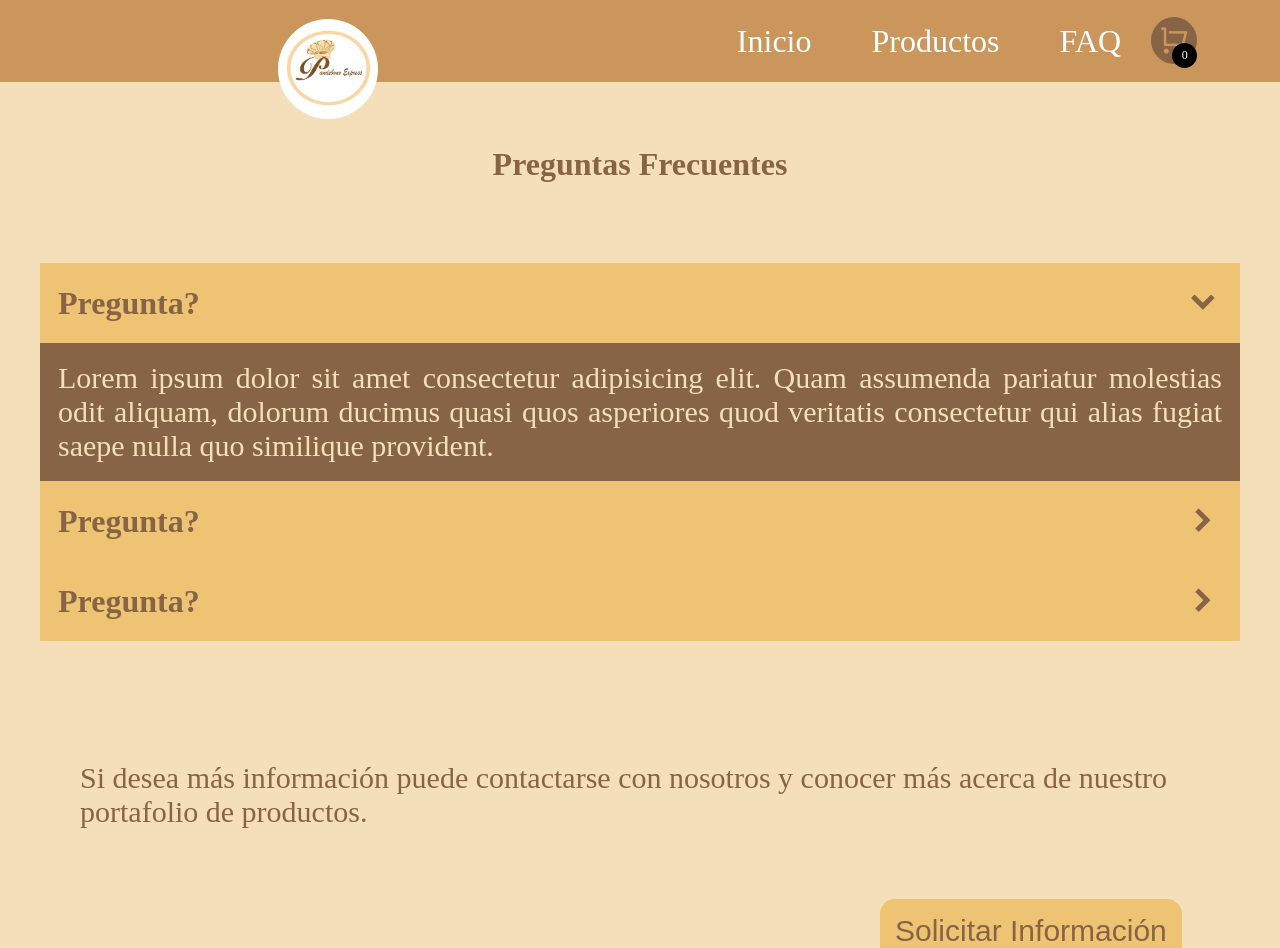
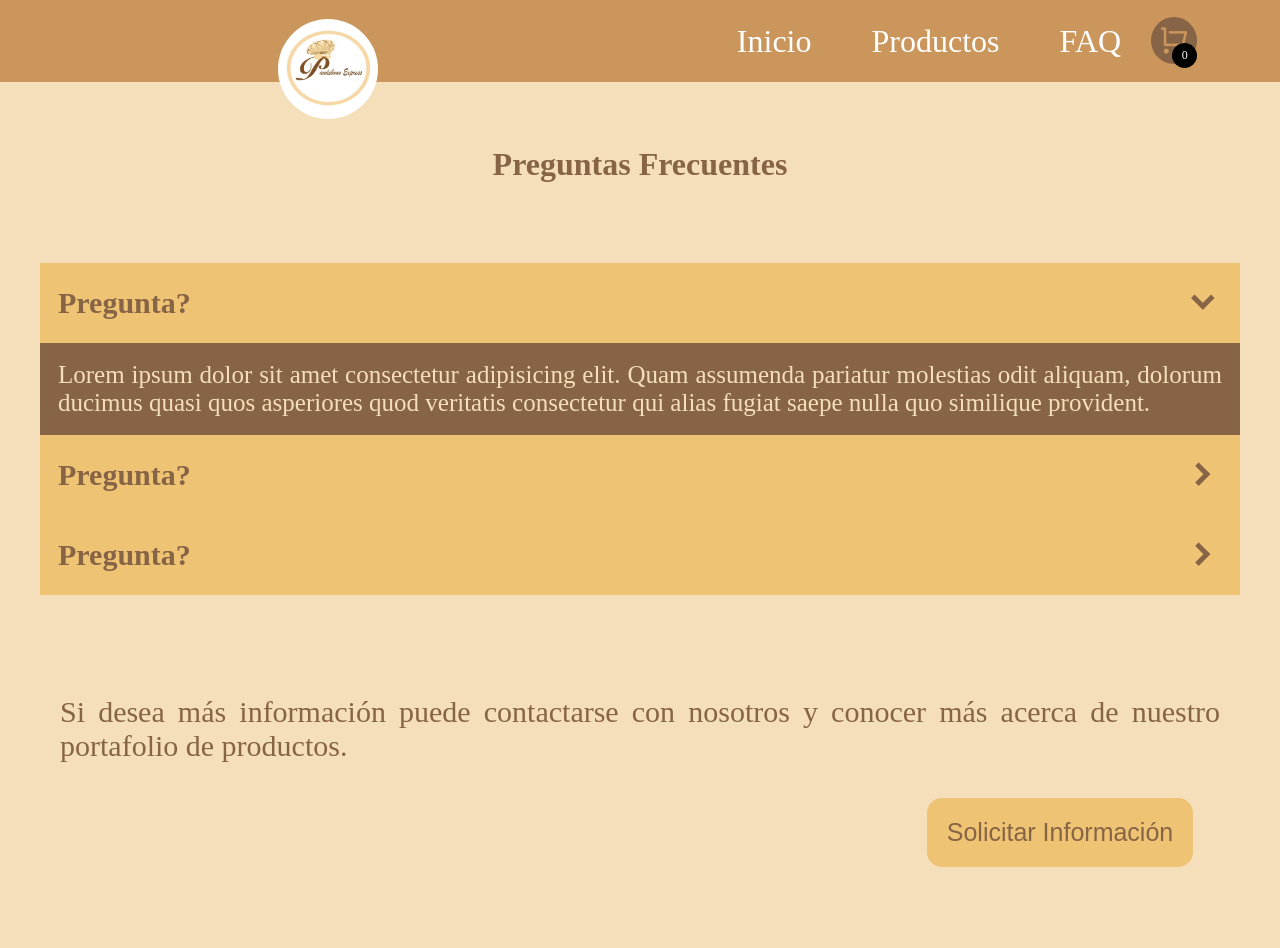
Before and after one commit to JhonattanSSG01/Pandebonos_Express, a React (Create React App) app: page /questions in a window 1280 px wide. Shown: the top 948 px of the page. Built offline with nearby package versions, Linux system fonts and the light colour scheme; a web font is replaced by a local one.

Commit message:
Arreglando el componente fag en desktop

```diff
--- a/src/components/Footer/footer.css
+++ b/src/components/Footer/footer.css
@@ -45,6 +45,10 @@ footer > .containerFooter {
   align-items: center;
 }
 
+.icons{
+  padding: 20px 0;
+}
+
 .copy > .icons > a {
   text-decoration: none;
   color: var(--colorGlobalFooter);
--- a/src/components/Questions/questions.css
+++ b/src/components/Questions/questions.css
@@ -1,6 +1,6 @@
-.listQuestions, .message {
-  max-width: 1200px;
-  margin: 80px auto;
+.listQuestions,
+.message {
+  margin: 50px auto;
 }
 
 details > .questions {
@@ -9,57 +9,72 @@ details > .questions {
   justify-content: space-between;
   align-items: center;
   content: "";
-  font-size: 32px;
+  font-size: clamp(20px, 5vw, 30px);
   font-weight: 600;
   color: var(--colorText);
   cursor: pointer;
   background-color: var(--colorFooter);
 }
 
-details > p{
+details > p {
   padding: 18px;
-  font-size: 30px;
+  font-size: clamp(12px, 5vw, 25px);
   text-align: justify;
   color: var(--colorBody);
   background-color: var(--colorText);
 }
 
-details i{
-  font-size: 40px;
-  transition: all .5s ease;
+details i {
+  font-size: clamp(30px, 5vw, 40px);
+  transition: all 0.5s ease;
 }
 
-details[open] i{
+details[open] i {
   transform: rotate(90deg);
-  transition: all .5s ease;
+  transition: all 0.5s ease;
 }
 
-.message > p{
-  margin: 30px 0;
-  padding: 40px;
-  font-size: 30px;
+.message > p {
+  margin: 15px 0;
+  padding: 20px;
+  font-size: clamp(20px, 5vw, 30px);
+  text-align: justify;
   color: var(--colorText);
 }
 
-.containerButton{
-  width: 30%;
-  margin-left: auto;
+.containerButton {
+  width: 80%;
+  margin: auto;
+  text-align: center;
 }
 
-.containerButton > .buttonInfo{
-  padding: 15px;
+.containerButton > .buttonInfo {
+  padding: 20px;
   outline: none;
   border: none;
-  font-size: 30px;
+  font-size: clamp(18px, 5vw, 25px);
   border-radius: 15px;
   color: var(--colorText);
   background-color: var(--colorFooter);
   cursor: pointer;
 }
 
-.containerButton > .buttonInfo:hover{
+.containerButton > .buttonInfo:hover {
   color: var(--colorFooter);
   background-color: var(--colorText);
   transform: scale(1.1);
-  transition: all .5s ease-in-out;
+  transition: all 0.5s ease-in-out;
 }
+
+@media only screen and (min-width: 600px) {
+  .listQuestions,
+  .message {
+    max-width: 1200px;
+    margin: 80px auto;
+  }
+
+  .containerButton {
+    width: 30%;
+    margin: 0 0 0 auto;
+  }
+}
```
